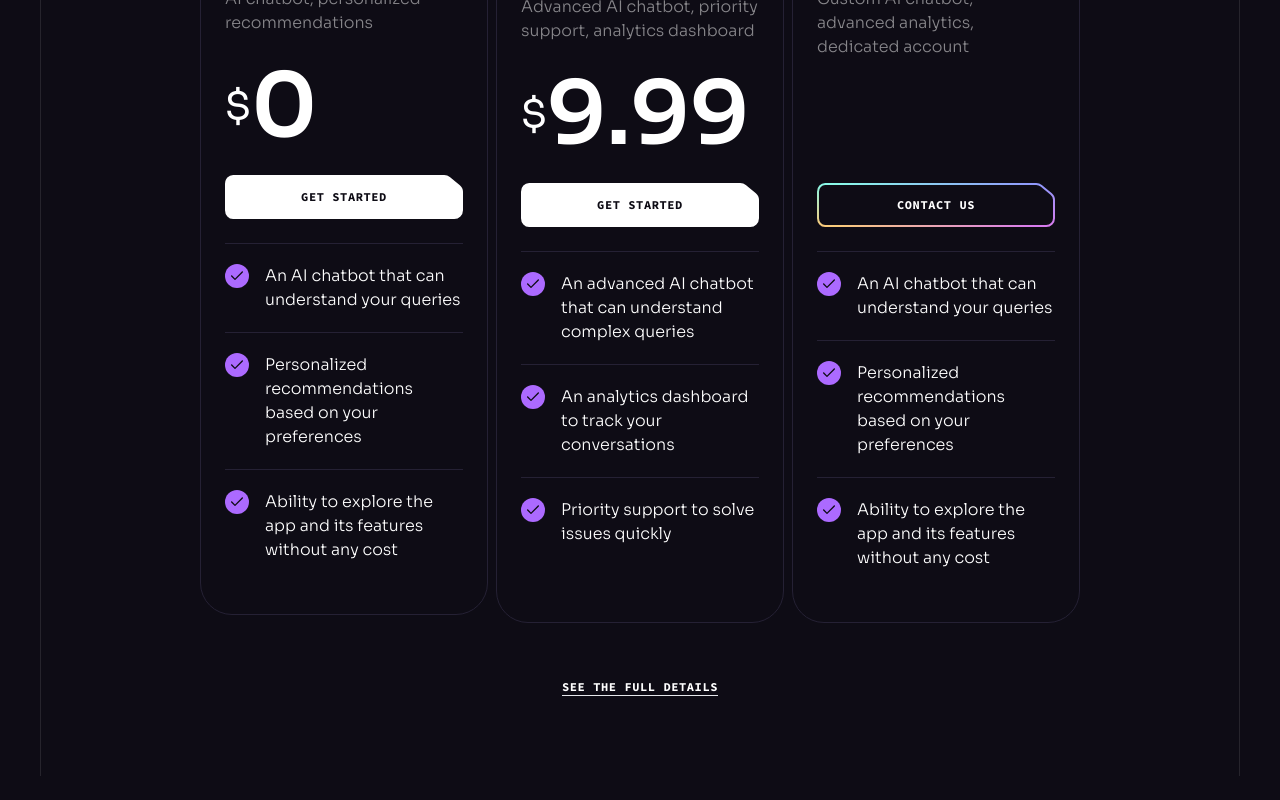
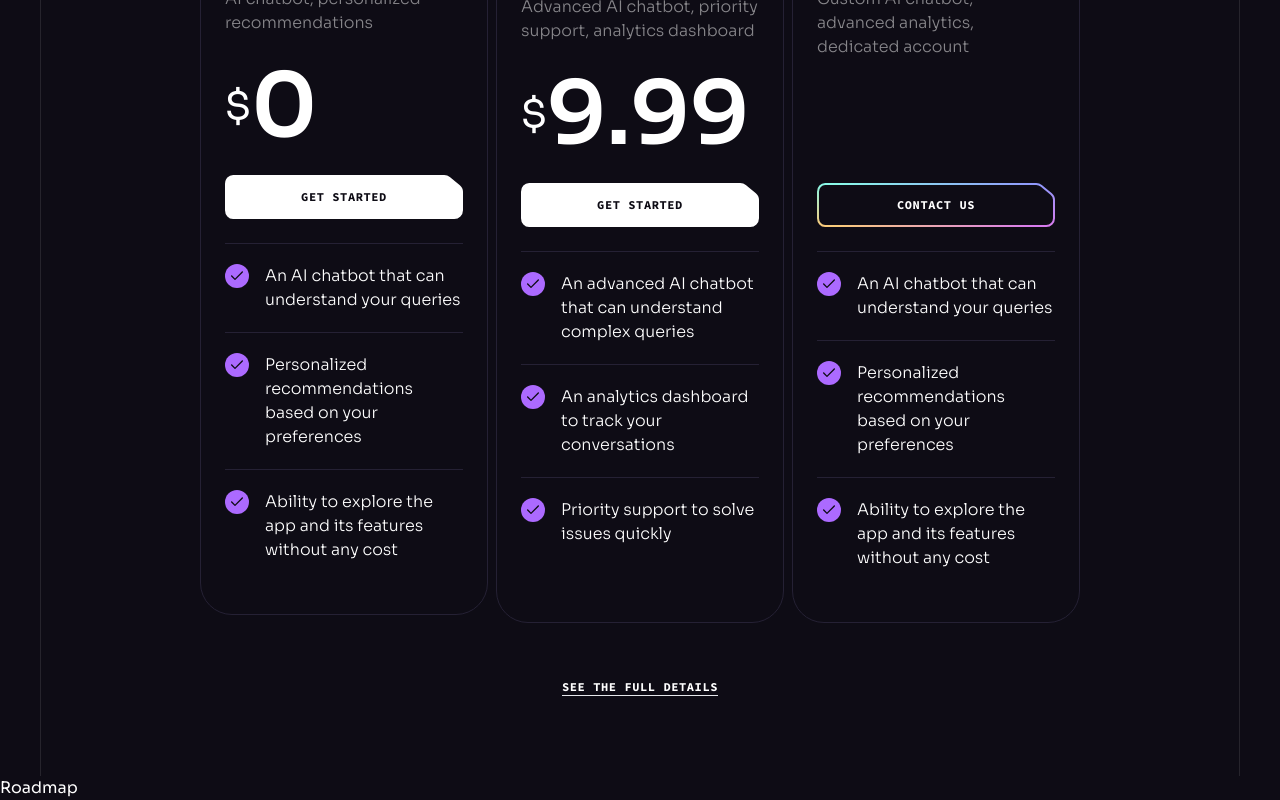
Before and after one commit to TrelawneyJourney/brainwave, a React (Vite) app: page / in a window 1280 px wide. Shown: the part 6171-6971 px from the top of the page. Before the commit the page ends 6947 px from the top, so only its background shows below. Built offline with nearby package versions, Linux system fonts and the light colour scheme.

Commit message:
start roadmap section

```diff
--- a/src/App.jsx
+++ b/src/App.jsx
@@ -6,6 +6,7 @@ import Benefits from "./components/Benefits";
 import Collaboration from "./components/Collaboration";
 import Services from "./components/Services";
 import Pricing from "./components/Pricing";
+import Roadmap from "./components/Roadmap";
 
 const App = () => {
   return (
@@ -17,6 +18,7 @@ const App = () => {
         <Collaboration />
         <Services />
         <Pricing />
+        <Roadmap />
       </div>
       <ButtonGradient />
     </>
--- /dev/null
+++ b/src/components/Roadmap.jsx
@@ -0,0 +1,7 @@
+import React from "react";
+
+const Roadmap = () => {
+  return <div>Roadmap</div>;
+};
+
+export default Roadmap;
```
